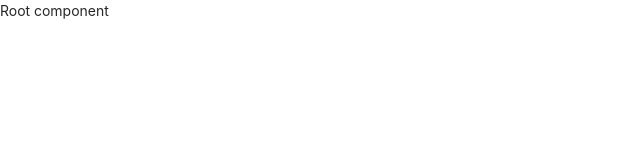
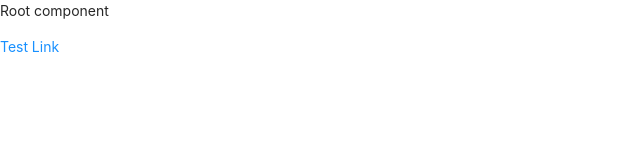
Before and after one commit to sfidrya/relay-ts-react-app, a React (Create React App) app: page / in a window 1280 px wide. Shown: the top 160 px of the page, without its empty margins (0-640 px from the left). Built offline with nearby package versions, Linux system fonts and the light colour scheme; what react-relay would draw is missing.

Commit message:
Implement link

```diff
--- a/src/components/Root.tsx
+++ b/src/components/Root.tsx
@@ -1,4 +1,5 @@
 import React, { ComponentProps, ReactComponentElement } from 'react'
+import Link from '../routing/Link'
 
 interface RootComponentProps {
   children: ReactComponentElement<ComponentProps<any>>
@@ -9,6 +10,7 @@ export default function Root(props: RootComponentProps) {
     <div>
       <p>Root component</p>
       {props.children}
+      <Link to="/stars">Test Link</Link>
     </div>
   )
 }
--- /dev/null
+++ b/src/routing/Link.tsx
@@ -0,0 +1,51 @@
+import RoutingContext from './RoutingContext'
+import React, { ComponentProps, ReactComponentElement } from 'react'
+
+const { useCallback, useContext } = React
+
+interface LinkProps extends ComponentProps<any> {
+  to: string
+  children: null | string | ReactComponentElement<ComponentProps<any>>
+}
+
+/**
+ * An alternative to react-router's Link component that works with
+ * our custom RoutingContext.
+ */
+export default function Link(props: LinkProps) {
+  const router = useContext(RoutingContext)
+
+  // When the user clicks, change route
+  const changeRoute = useCallback(
+    (event) => {
+      event.preventDefault()
+      router?.history.push(props.to)
+    },
+    [props.to, router]
+  )
+
+  // Callback to preload just the code for the route:
+  // we pass this to onMouseEnter, which is a weaker signal
+  // that the user *may* navigate to the route.
+  const preloadRouteCode = useCallback(() => {
+    router?.preloadCode(props.to)
+  }, [props.to, router])
+
+  // Callback to preload the code and data for the route:
+  // we pass this to onMouseDown, since this is a stronger
+  // signal that the user will likely complete the navigation
+  const preloadRoute = useCallback(() => {
+    router?.preload(props.to)
+  }, [props.to, router])
+
+  return (
+    <a
+      href={props.to}
+      onClick={changeRoute}
+      onMouseEnter={preloadRouteCode}
+      onMouseDown={preloadRoute}
+    >
+      {props.children}
+    </a>
+  )
+}
```
